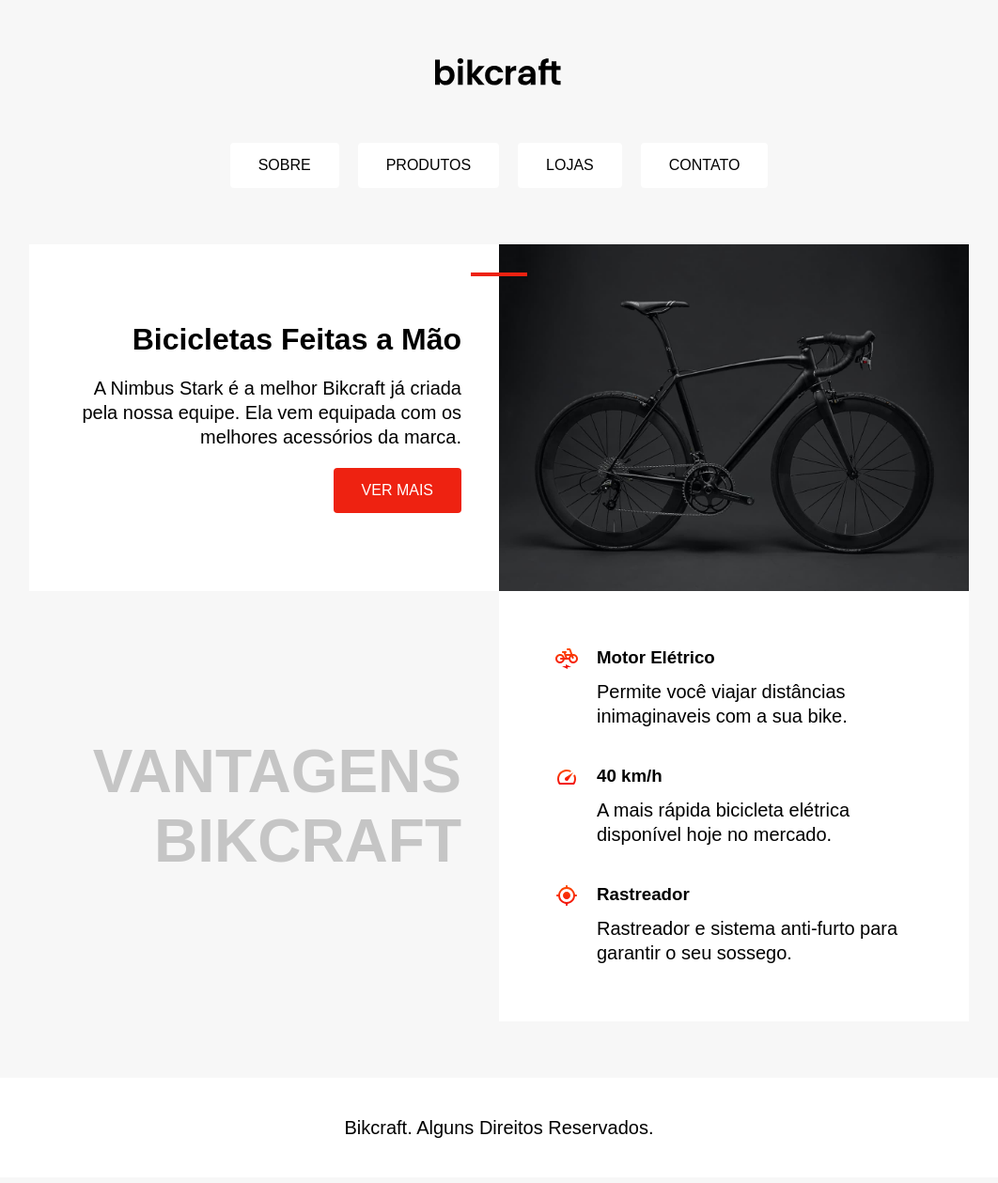
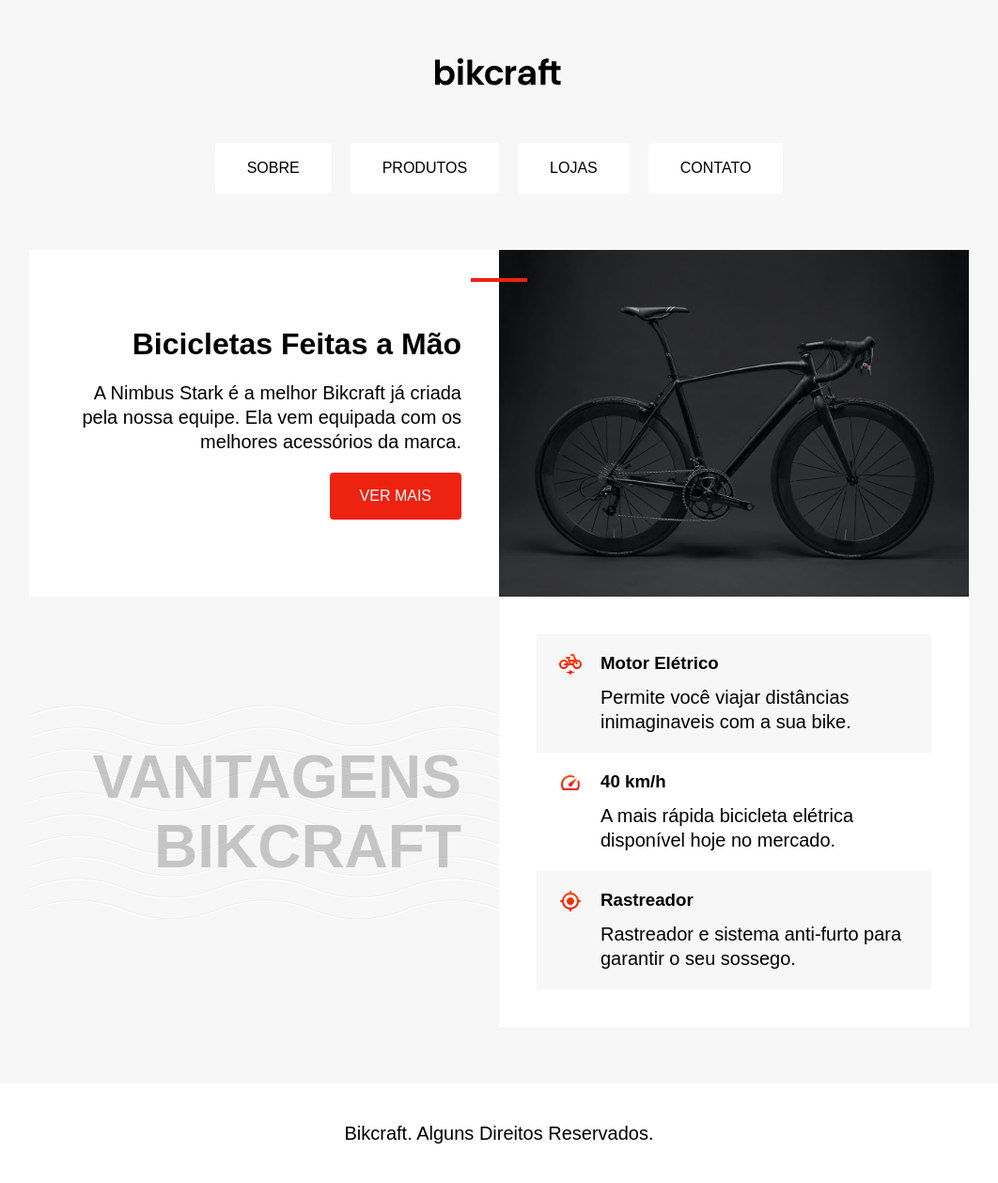
Before and after one commit to Paulo-Henrique-Santana/origamid, a PHP site: page / in a window 1280 px wide. Shown: the whole page at 94% size, without its empty margins (109-1171 px from the left). Before the commit the page ends 1211 px from the top, so only its background shows below. Run offline with PHP 8.4, Linux system fonts and the light colour scheme.

Commit message:
inclui tags semanticas e alguns detalhes visuais

```diff
--- a/HTML-e-CSS-Iniciante/exercicios-posicionamento-0309/index.html
+++ b/HTML-e-CSS-Iniciante/exercicios-posicionamento-0309/index.html
@@ -10,51 +10,53 @@
 </head>
 
 <body>
-  <div id="container-logo">
+  <header class="header">
     <img id="logo-bikcraft" src="./img/bikcraft.svg" alt="Bikcraft">
-  </div>
+    <nav aria-label="primária">
+      <ul class="menu">
+        <li><a href="#">Sobre</a></li>
+        <li><a href="#">Produtos</a></li>
+        <li><a href="#">Lojas</a></li>
+        <li><a href="#">Contato</a></li>
+      </ul>
+    </nav>
+  </header>
 
-  <nav>
-    <a href="#">Sobre</a>
-    <a href="#">Produtos</a>
-    <a href="#">Lojas</a>
-    <a href="#">Contato</a>
-  </nav>
+  <main>
+    <article class="conteudo">
+      <div class="introducao" aria-labelledby="label-introducao">
+        <h1 id="label-introducao">Bicicletas Feitas a Mão</h1>
+        <p>A Nimbus Stark é a melhor Bikcraft já criada pela nossa equipe. Ela vem equipada com os melhores acessórios da marca.</p>
+        <a class="botao" href="#">Ver Mais</a>
+      </div>
+      <img src="./img/bicicleta.jpg" alt="Bicicleta Bikecraft Preta">
+    </article>
 
-  <div id="conteudo">
-    <div id="introducao-box">
-      <span id="detalhe"></span>
-      <h1>Bicicletas Feitas a Mão</h1>
-      <p>A Nimbus Stark é a melhor Bikcraft já criada pela nossa equipe. Ela vem equipada com os melhores acessórios da marca.</p>
-      <a id="botao-ver-mais" href="#">Ver Mais</a>
-    </div>
+    <article class="conteudo" aria-labelledby="label-vantagens">
+      <h2 class="subtitulo" id="label-vantagens">Vantagens Bikcraft</h2>
+      <ul class="vantagens">
+        <li class="vantagens-item" aria-labelledby="motor-eletrico">
+          <img src="./img/eletrica.svg" alt="">
+          <h3 id="motor-eletrico">Motor Elétrico</h3>
+          <p>Permite você viajar distâncias inimaginaveis com a sua bike.</p>
+        </li>
+        <li class="vantagens-item" aria-labelledby="velocidade">
+          <img src="./img/velocidade.svg" alt="">
+          <h3 id="velocidade">40 km/h</h3>
+          <p>A mais rápida bicicleta elétrica disponível hoje no mercado.</p>
+        </li>
+        <li class="vantagens-item" aria-labelledby="rastreador">
+          <img src="./img/rastreador.svg" alt="">
+          <h3 id="rastreador">Rastreador</h3>
+          <p>Rastreador e sistema anti-furto para garantir o seu sossego.</p>
+        </li>
+      </ul>
+    </article>
+  </main>
 
-    <img src="./img/bicicleta.jpg" alt="Bicicleta Bikecraft Preta">
-
-    <h2 id="subtitulo">Vantagens Bikcraft</h2>
-
-    <div id="box-vantagens">
-      <div class="vantagens-item">
-        <img src="./img/eletrica.svg" alt="">
-        <h3>Motor Elétrico</h3>
-        <p>Permite você viajar distâncias inimaginaveis com a sua bike.</p>
-      </div>
-      <div class="vantagens-item">
-        <img src="./img/velocidade.svg" alt="">
-        <h3>40 km/h</h3>
-        <p>A mais rápida bicicleta elétrica disponível hoje no mercado.</p>
-      </div>
-      <div class="vantagens-item">
-        <img src="./img/rastreador.svg" alt="">
-        <h3>Rastreador</h3>
-        <p>Rastreador e sistema anti-furto para garantir o seu sossego.</p>
-      </div>
-    </div>
-  </div>
-
-  <div id="rodape">
+  <footer class="rodape">
     <p>Bikcraft. Alguns Direitos Reservados.</p>
-  </div>
+  </footer>
 </body>
 
 </html>
--- a/HTML-e-CSS-Iniciante/exercicios-posicionamento-0309/style.css
+++ b/HTML-e-CSS-Iniciante/exercicios-posicionamento-0309/style.css
@@ -8,22 +8,20 @@ body {
   margin-top: 60px;
 }
 
-nav {
-  display: flex;
-  flex-wrap: wrap;
-  gap: 20px;
-}
-
-nav a {
-  background-color: #fff;
-  padding: 15px 30px;
-  color: black;
-  border-radius: 4px;
-  text-transform: uppercase;
+img {
+  max-width: 100%;
+  display: block;
 }
 
 a {
   text-decoration: none;
+
+}
+
+ul {
+  list-style-type: none;
+  margin: 0;
+  padding: 0;
 }
 
 p, h1, h2, h3 {
@@ -31,27 +29,44 @@ p, h1, h2, h3 {
 }
 
 p {
-  font-size: 20px;
-  line-height: 1.3em;
+  font-size: 1.25rem;
+  line-height: 1.3;
 }
 
-img {
-  max-width: 100%;
-  display: block;
+.header {
+  display: grid;
+  justify-items: center;
+  gap: 60px;
 }
 
-div#container-logo {
+.menu {
   display: flex;
-  justify-content: center;
+  flex-wrap: wrap;
+  gap: 20px;
 }
 
-div#conteudo {
+.menu a {
+  display: block;
+  background-color: #fff;
+  color: #000;
+  border: 2px solid #fff;
+  padding: 1rem 2rem;
+  border-radius: 4px;
+  text-transform: uppercase;
+}
+
+.menu a:hover{
+  border-color: #e21;
+}
+
+.conteudo {
   max-width: 1000px;
   display: grid;
   grid-template-columns: 1fr 1fr;
 }
 
-span#detalhe {
+.introducao::after {
+  content: "";
   width: 60px;
   height: 4px;
   background-color: #ee2211;
@@ -60,7 +75,7 @@ span#detalhe {
   right: -30px;
 }
 
-div#introducao-box {
+.introducao {
   display: grid;
   align-content: center;
   justify-items: end;
@@ -71,41 +86,61 @@ div#introducao-box {
   position: relative;
 }
 
-a#botao-ver-mais {
+.introducao h1 {
+  font-size: 2rem;
+}
+
+.botao {
   background-color: #e21;
   color: #fff ;
   border-radius: 4px;
-  padding: 15px 30px;
+  padding: 1rem 2rem;
   text-align: center;
   text-transform: uppercase;
 }
 
-h2#subtitulo {
-  font-size: 64px;
+.botao:hover {
+  background-color: #900;
+}
+
+.subtitulo {
+  font-size: 4rem;
   text-transform: uppercase;
   color: rgba(0, 0, 0, 0.2);
+  background-image: url("./img/onda.svg");
   text-align: right;
   padding: 40px;
   align-self: center;
 }
 
-div#box-vantagens {
+.vantagens {
   background-color: #fff;
   padding: 40px;
+  margin: 0;
 }
 
-div.vantagens-item {
+
+.vantagens-item {
   display: grid;
   grid-template-columns: auto 1fr;
   gap: 10px 20px;
   padding: 20px;
+  border-left: 4px solid transparent;
 }
 
-div.vantagens-item > p{
+.vantagens-item:nth-child(odd) {
+  background-color: #f7f7f7;
+}
+
+.vantagens-item:hover {
+  border-color: #e21;
+}
+
+.vantagens-item > p{
   grid-column: 2;
 }
 
-div#rodape {
+.rodape {
   background-color: white;
   padding: 40px;
   width: 100%;
```
Also changed, not shown: HTML-e-CSS-Iniciante/exercicios-posicionamento-0309/img/onda.svg (added).
